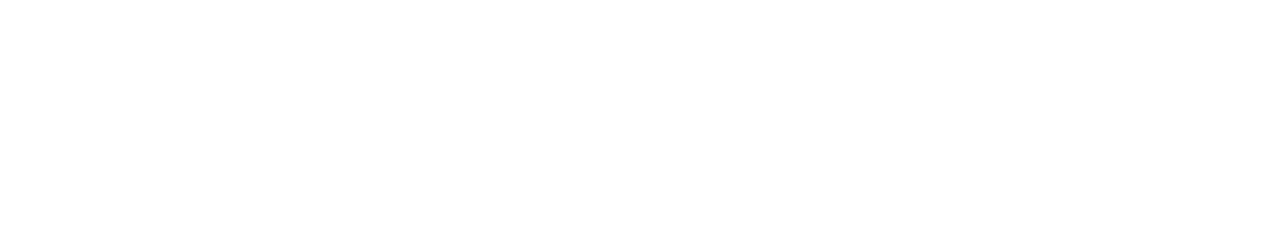
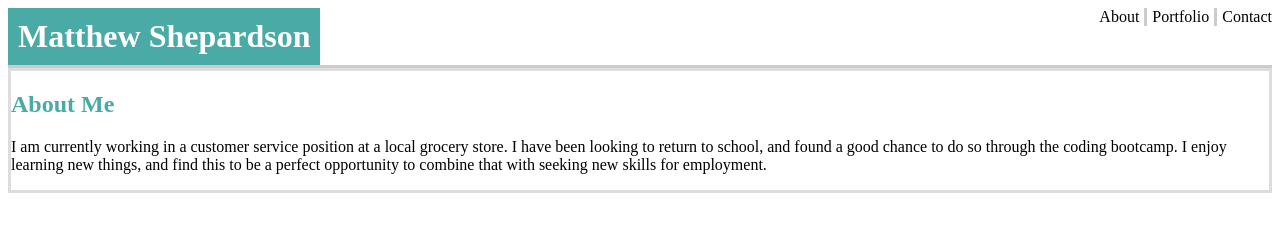
Before and after one commit to lupemls/Boot-Camp-Homework-1, a plain HTML site: page index.html in a window 1280 px wide. Drawn offline with Linux system fonts and the light colour scheme.

Commit message:
added some basic changes to color and positioning of the site in the CSS file.

```diff
--- a/assets/css/style.css
+++ b/assets/css/style.css
@@ -0,0 +1,46 @@
+h1{
+    display: inline-block;
+    background-color: #4aaaa5;
+    color: #ffffff;
+    padding: 10px;
+    margin: 0px;
+    /* float: left; */
+}
+h2{
+    color: #4aaaa5;
+}
+
+div .About{
+    float: right;
+    padding-right: 5px;
+}
+
+div .Portfolio{
+    float: right;
+    padding-left: 5px;
+    padding-right: 5px;
+    border-left-style: solid;
+    border-left-color: #cccccc;
+    border-right-style: solid;
+    border-right-color: #cccccc;
+}
+
+div .Contact{
+    padding-left: 5px;
+    float: right;
+}
+
+header{
+    border-bottom-style: solid;
+    border-bottom-color: #cccccc;
+    /* line-height: 40px;
+    vertical-align: auto; */
+}
+
+section{
+    /* margin: 10px; */
+    padding: 0px;
+    /* padding: 10px; */
+    border-style: solid;
+    border-color: #dddddd;
+}
--- a/index.html
+++ b/index.html
@@ -5,8 +5,27 @@
     <meta name="viewport" content="width=device-width, initial-scale=1.0">
     <meta http-equiv="X-UA-Compatible" content="ie=edge">
     <title>Document</title>
+    <link rel="stylesheet" href="assets/css/style.css">
 </head>
 <body>
+    <div class= "nav-bar">
 
+        <header>
+            <h1>Matthew Shepardson</h1>
+            <div class= "Contact">
+                Contact
+            </div>
+            <div class= "Portfolio">
+                Portfolio
+            </div>
+            <div class= "About">
+                About
+            </div>
+        </header>
+    </div>
+    <section>
+        <h2>About Me</h2>
+        <p>I am currently working in a customer service position at a local grocery store. I have been looking to return to school, and found a good chance to do so through the coding bootcamp. I enjoy learning new things, and find this to be a perfect opportunity to combine that with seeking new skills for employment.</p>
+    </secion>
 </body>
 </html>
```
Also changed, not shown: portfolio.html (+0 -2 lines).
